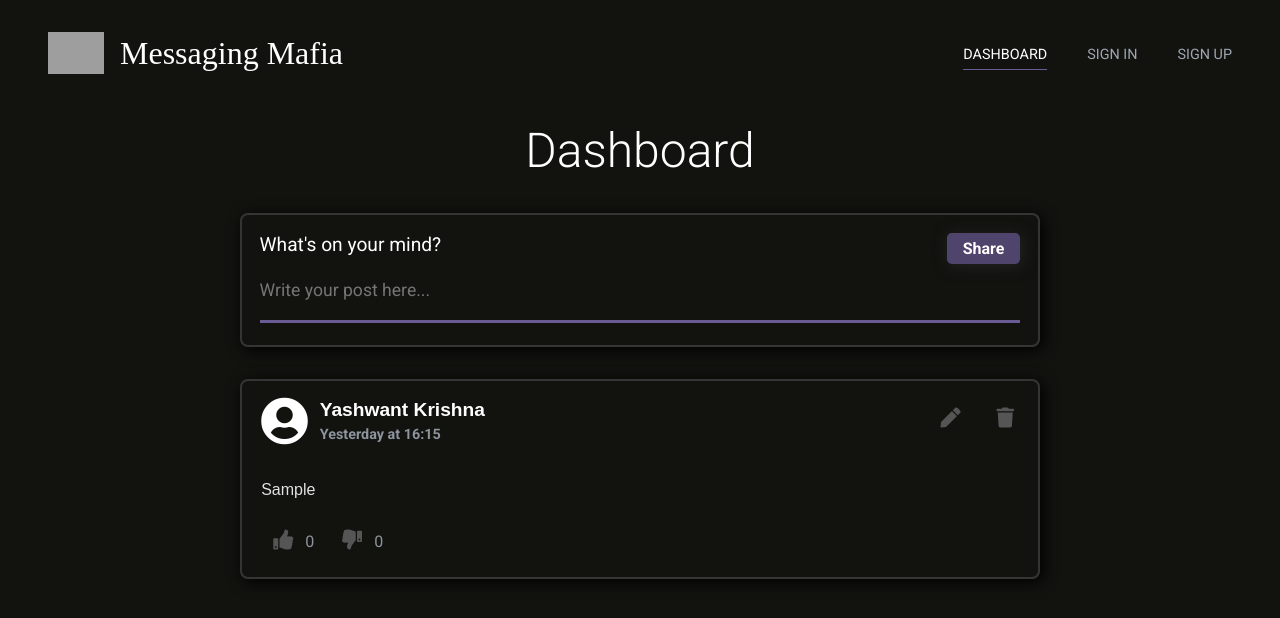
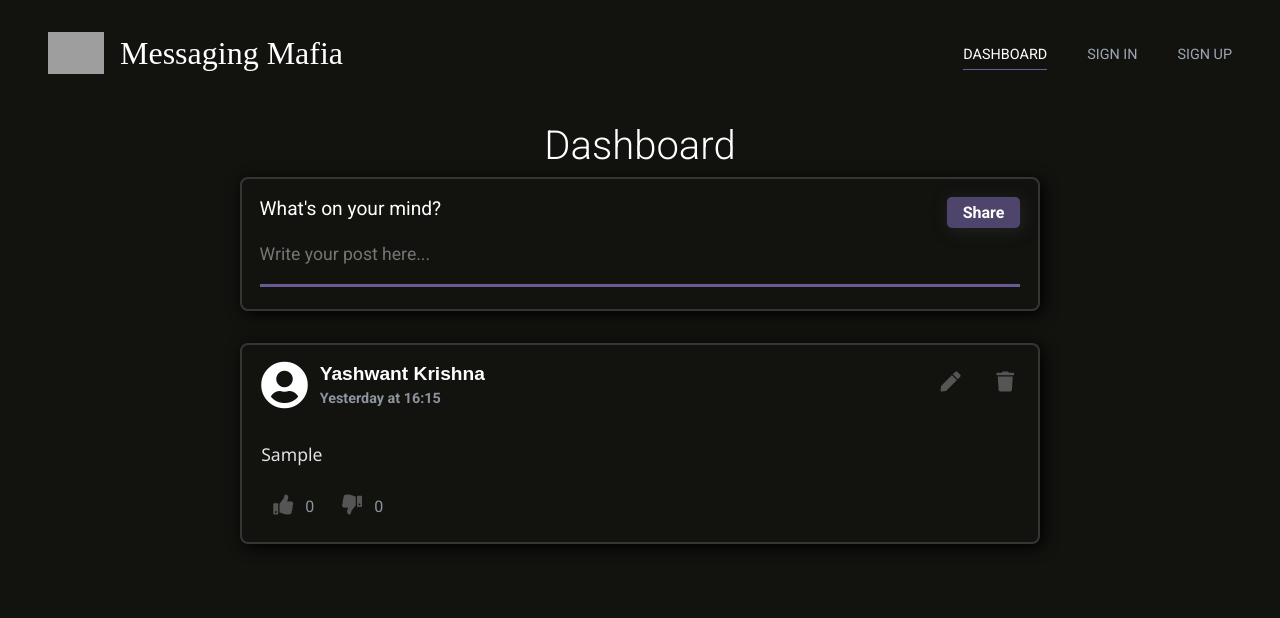
Before and after one commit to geekyquentin/KTJ_Ass3.github.io, a React (Create React App) app: page /#/dashboard in a window 1280 px wide. Both pictures are taken after typing "Sample" into the empty fields and a click on the button "Share". Shown: the top 618 px of the page. Built offline with nearby package versions, Linux system fonts and the light colour scheme; grey boxes are pictures that could not be loaded; a web font is replaced by a local one.

Commit message:
changed font of feed

```diff
--- a/src/pages/Dashboard/App.css
+++ b/src/pages/Dashboard/App.css
@@ -1,7 +1,6 @@
 .section-center {
 	max-width: 50rem;
-	margin: 1rem auto;
-	padding-top: 10px;
+	margin: 0 auto;
 }
 
 .head {
@@ -12,7 +11,7 @@
 }
 
 .dashboardTitleText {
-	font-size: 3rem;
+	font-size: 2.5rem;
 	text-align: center;
 	font-weight: 100;
 }
--- a/src/pages/Dashboard/List.css
+++ b/src/pages/Dashboard/List.css
@@ -76,8 +76,9 @@
 .userPostListItemText {
 	margin-bottom: 1rem;
 	margin-right: 0.8rem;
-	line-height: 1.6rem;
-	font-family: sans-serif;
+	line-height: 1.7rem;
+	font-size: 1.1rem;
+	font-family: 'Segoe UI', Tahoma, Geneva, Verdana, sans-serif;
 	color: rgb(225, 225, 225);
 }
 
```
